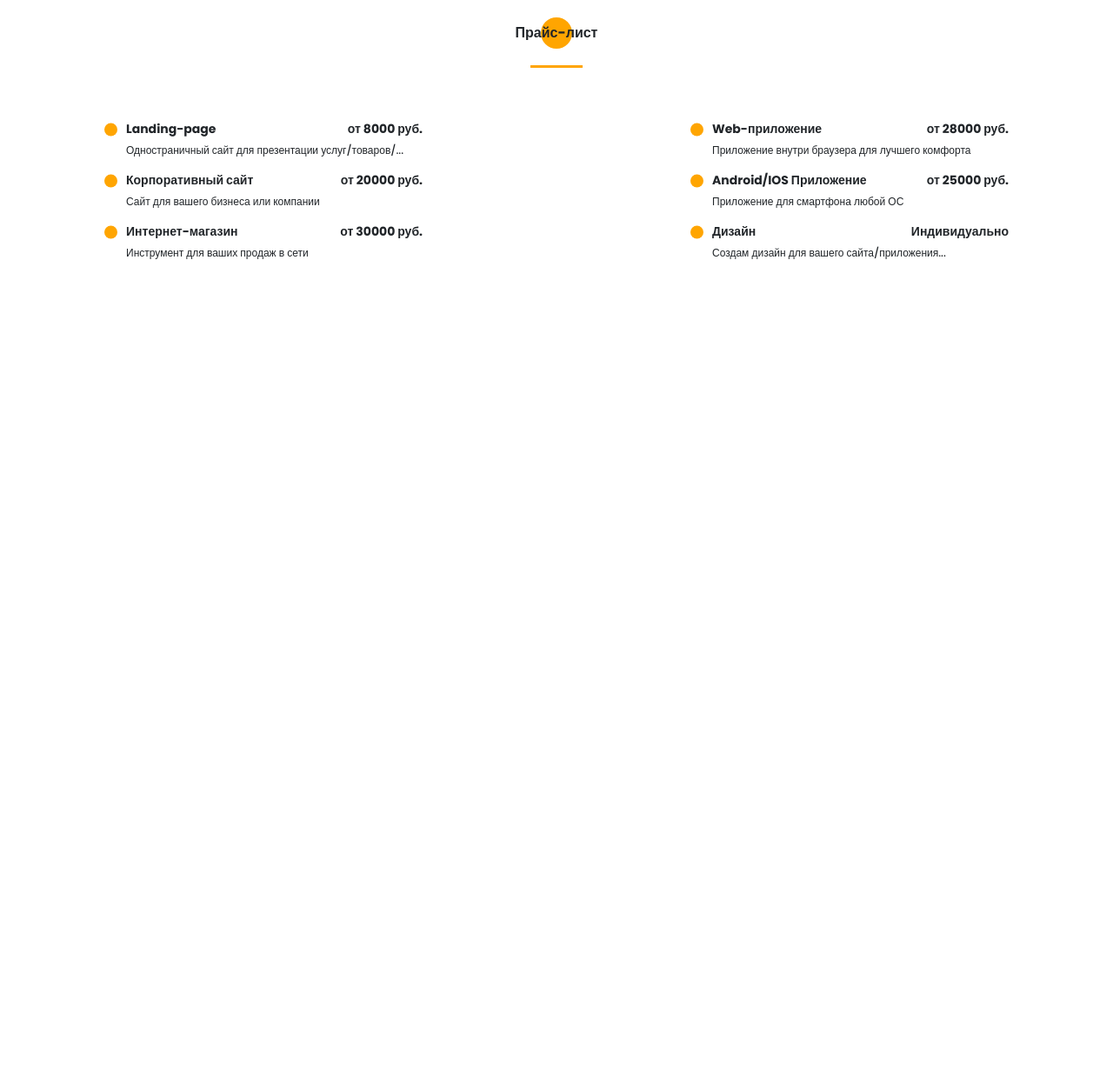
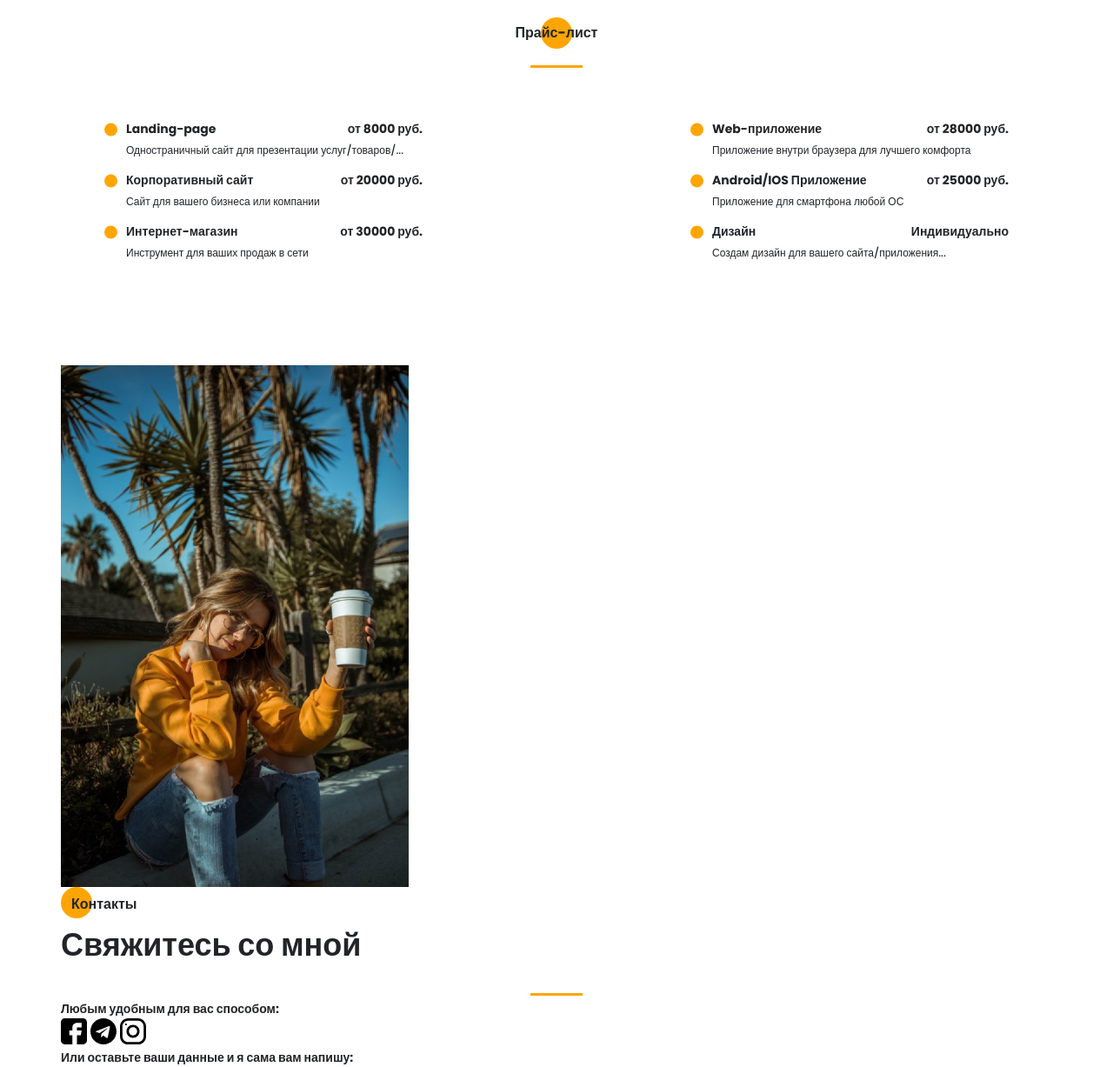
Before and after one commit to akarpovauk/portfolio, a website: page src/index.html in a window 1280 px wide. Shown: the part 4255-5482 px from the top of the page at 87% size. Before the commit the page ends 4555 px from the top, so only its background shows below. Drawn offline with nearby package versions, Linux system fonts and the light colour scheme; files that its build step writes are made by us from their sources.

Commit message:
contacts

```diff
--- a/src/index.html
+++ b/src/index.html
@@ -459,6 +459,45 @@
         </div>
     </article>
 
+    <article class="contacts">
+        <div class="container">
+            <div class="contacts__wrapper">
+                <div class="contacts__photo">
+                    <img src="img/photo.jpg" alt="photo">
+                </div>
+
+                <section class="contacts__descr">
+                    <h2 id="contacts" class="title title_fz16 title_left">Контакты</h2>
+                    <div class="title contacts__subtitle">Свяжитесь со мной</div>
+                    <div class="divider"></div>
+                    <div class="title title_fz14 contacts__text">
+                        Любым удобным для вас способом:
+                    </div>
+
+                    <div class="contacts__social">
+                        <a href="https://www.facebook.com/alena.karpova.7" class="contacts__link">
+                            <img src="icons/social/Facebook.svg" alt="Facebook">
+                        </a>
+                        <a href="#" class="contacts__link">
+                            <img src="icons/social/Telegram.svg" alt="Telegram">
+                        </a>
+                        <a href="https://www.instagram.com/_true_story._/?hl=ru" class="contacts__link">
+                            <img src="icons/social/Instagram.svg" alt="Instagram">
+                        </a>
+                    </div>
+
+                    <div class="title title_fz14 contacts__text">
+                        Или оставьте ваши данные и я сама вам напишу:
+                    </div>
+                </section>
+
+                <form action="#" class="contacts__form">
+
+                </form>
+            </div>
+        </div>
+    </article>
+
     <script src="js/script.js"></script>
 </body>
 </html>
--- /dev/null
+++ b/src/sass/blocks/_contacts.scss
@@ -0,0 +1,3 @@
+.contacts {
+    padding-top: 120px;
+}
--- a/src/sass/style.scss
+++ b/src/sass/style.scss
@@ -36,3 +36,4 @@ ul {
 @import 'blocks/progress';
 @import 'blocks/portfolio';
 @import 'blocks/price';
+@import 'blocks/contacts';
```
Also changed, not shown: dist/css/style.min.css, dist/icons/social/Facebook.svg (added), dist/icons/social/Instagram.svg (added), dist/icons/social/Telegram.svg (added), dist/index.html, src/icons/social/Facebook.svg (added), src/icons/social/Instagram.svg (added), src/icons/social/Telegram.svg (added).
